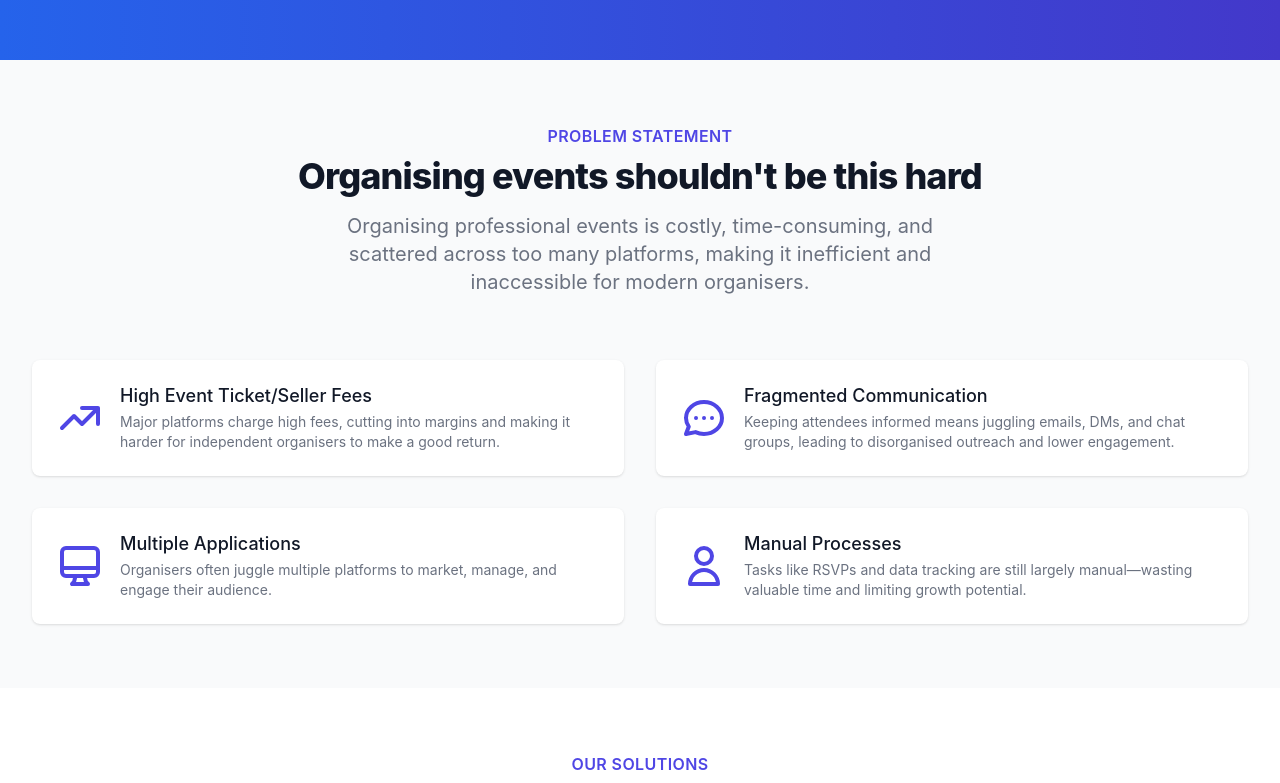
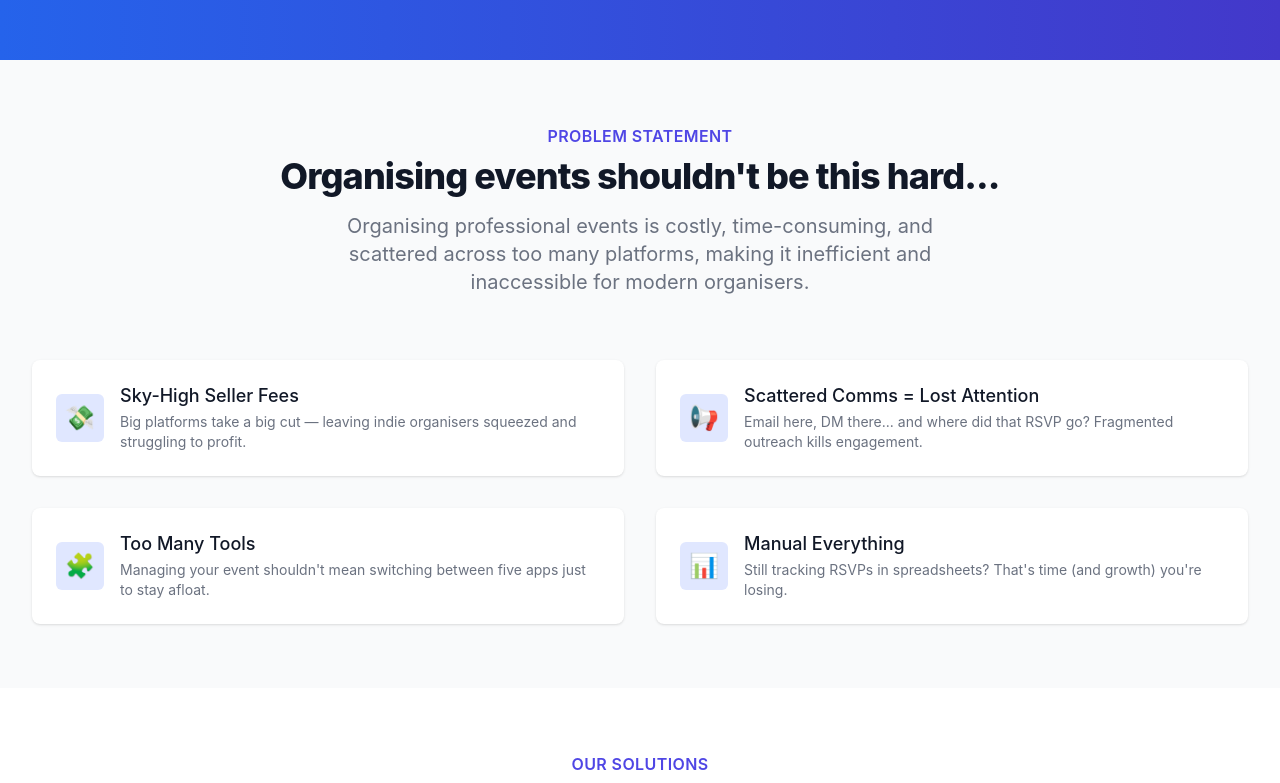
Before and after one commit to andrwsm/evently-landing, a React (Create React App) app: page /organisers in a window 1280 px wide. Shown: the part 650-1433 px from the top of the page. Built offline with nearby package versions, Linux system fonts and the light colour scheme.

Commit message:
organisers finishing touches

```diff
--- a/src/components/Organisers.js
+++ b/src/components/Organisers.js
@@ -8,88 +8,28 @@ export default function Organisers() {
   // Define the problems and solutions based on the images
   const problems = [
     {
-      title: "High Event Ticket/Seller Fees",
+      title: "Sky-High Seller Fees",
       description:
-        "Major platforms charge high fees, cutting into margins and making it harder for independent organisers to make a good return.",
-      icon: (
-        <svg
-          xmlns="http://www.w3.org/2000/svg"
-          className="h-12 w-12 text-indigo-600"
-          fill="none"
-          viewBox="0 0 24 24"
-          stroke="currentColor"
-        >
-          <path
-            strokeLinecap="round"
-            strokeLinejoin="round"
-            strokeWidth={2}
-            d="M13 7h8m0 0v8m0-8l-8 8-4-4-6 6"
-          />
-        </svg>
-      ),
+        "Big platforms take a big cut — leaving indie organisers squeezed and struggling to profit.",
+      emoji: "💸",
     },
     {
-      title: "Fragmented Communication",
+      title: "Scattered Comms = Lost Attention",
       description:
-        "Keeping attendees informed means juggling emails, DMs, and chat groups, leading to disorganised outreach and lower engagement.",
-      icon: (
-        <svg
-          xmlns="http://www.w3.org/2000/svg"
-          className="h-12 w-12 text-indigo-600"
-          fill="none"
-          viewBox="0 0 24 24"
-          stroke="currentColor"
-        >
-          <path
-            strokeLinecap="round"
-            strokeLinejoin="round"
-            strokeWidth={2}
-            d="M8 12h.01M12 12h.01M16 12h.01M21 12c0 4.418-4.03 8-9 8a9.863 9.863 0 01-4.255-.949L3 20l1.395-3.72C3.512 15.042 3 13.574 3 12c0-4.418 4.03-8 9-8s9 3.582 9 8z"
-          />
-        </svg>
-      ),
+        "Email here, DM there... and where did that RSVP go? Fragmented outreach kills engagement.",
+      emoji: "📢",
     },
     {
-      title: "Multiple Applications",
+      title: "Too Many Tools",
       description:
-        "Organisers often juggle multiple platforms to market, manage, and engage their audience.",
-      icon: (
-        <svg
-          xmlns="http://www.w3.org/2000/svg"
-          className="h-12 w-12 text-indigo-600"
-          fill="none"
-          viewBox="0 0 24 24"
-          stroke="currentColor"
-        >
-          <path
-            strokeLinecap="round"
-            strokeLinejoin="round"
-            strokeWidth={2}
-            d="M9.75 17L9 20l-1 1h8l-1-1-.75-3M3 13h18M5 17h14a2 2 0 002-2V5a2 2 0 00-2-2H5a2 2 0 00-2 2v10a2 2 0 002 2z"
-          />
-        </svg>
-      ),
+        "Managing your event shouldn't mean switching between five apps just to stay afloat.",
+      emoji: "🧩",
     },
     {
-      title: "Manual Processes",
+      title: "Manual Everything",
       description:
-        "Tasks like RSVPs and data tracking are still largely manual—wasting valuable time and limiting growth potential.",
-      icon: (
-        <svg
-          xmlns="http://www.w3.org/2000/svg"
-          className="h-12 w-12 text-indigo-600"
-          fill="none"
-          viewBox="0 0 24 24"
-          stroke="currentColor"
-        >
-          <path
-            strokeLinecap="round"
-            strokeLinejoin="round"
-            strokeWidth={2}
-            d="M16 7a4 4 0 11-8 0 4 4 0 018 0zM12 14a7 7 0 00-7 7h14a7 7 0 00-7-7z"
-          />
-        </svg>
-      ),
+        "Still tracking RSVPs in spreadsheets? That's time (and growth) you're losing.",
+      emoji: "📊",
     },
   ];
 
@@ -171,7 +111,7 @@ export default function Organisers() {
               Problem Statement
             </h2>
             <p className="mt-2 text-3xl leading-8 font-extrabold tracking-tight text-gray-900 sm:text-4xl">
-              Organising events shouldn't be this hard
+              Organising events shouldn't be this hard...
             </p>
             <p className="mt-4 max-w-2xl text-xl text-gray-500 lg:mx-auto">
               Organising professional events is costly, time-consuming, and
@@ -189,7 +129,9 @@ export default function Organisers() {
                 >
                   <div className="p-6">
                     <div className="flex items-center">
-                      <div className="flex-shrink-0">{problem.icon}</div>
+                      <div className="flex-shrink-0 h-12 w-12 rounded-md bg-indigo-100 flex items-center justify-center">
+                        <span className="text-2xl">{problem.emoji}</span>
+                      </div>
                       <div className="ml-4">
                         <h3 className="text-lg leading-6 font-medium text-gray-900">
                           {problem.title}
```
